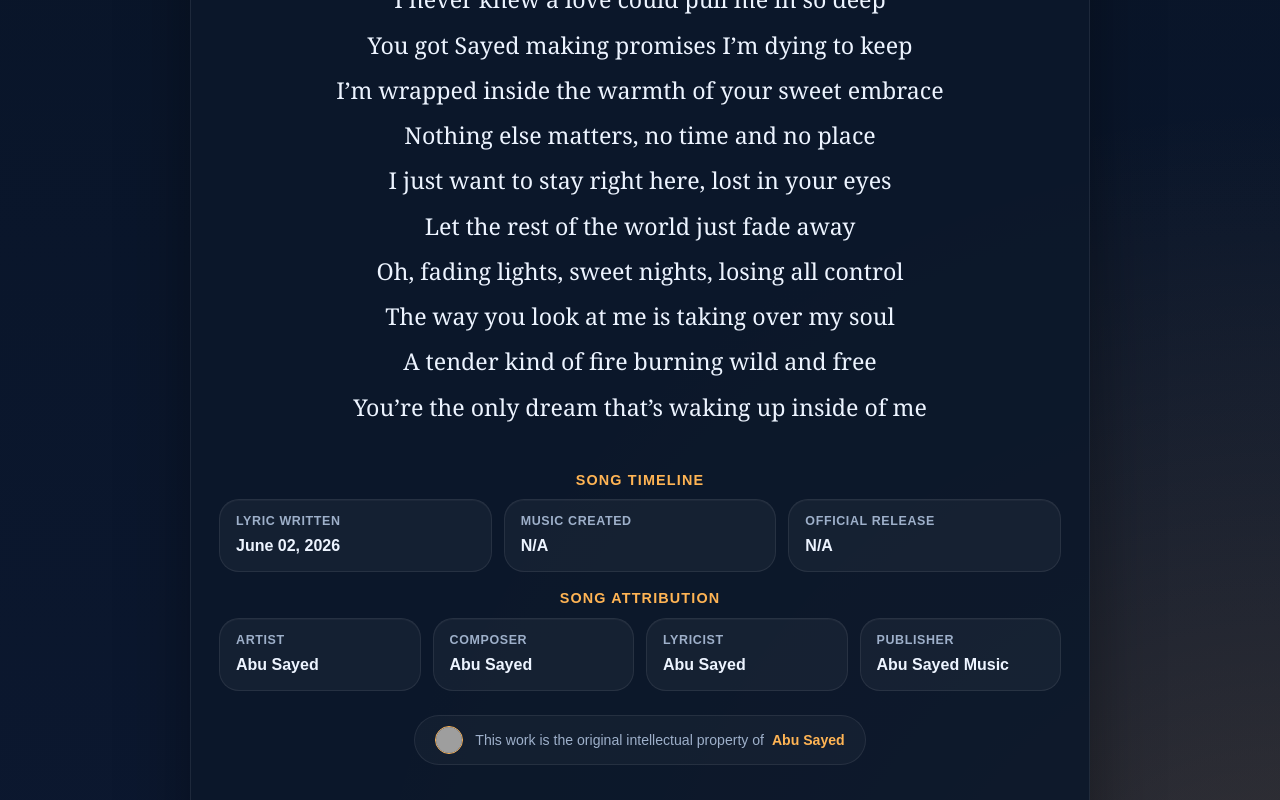
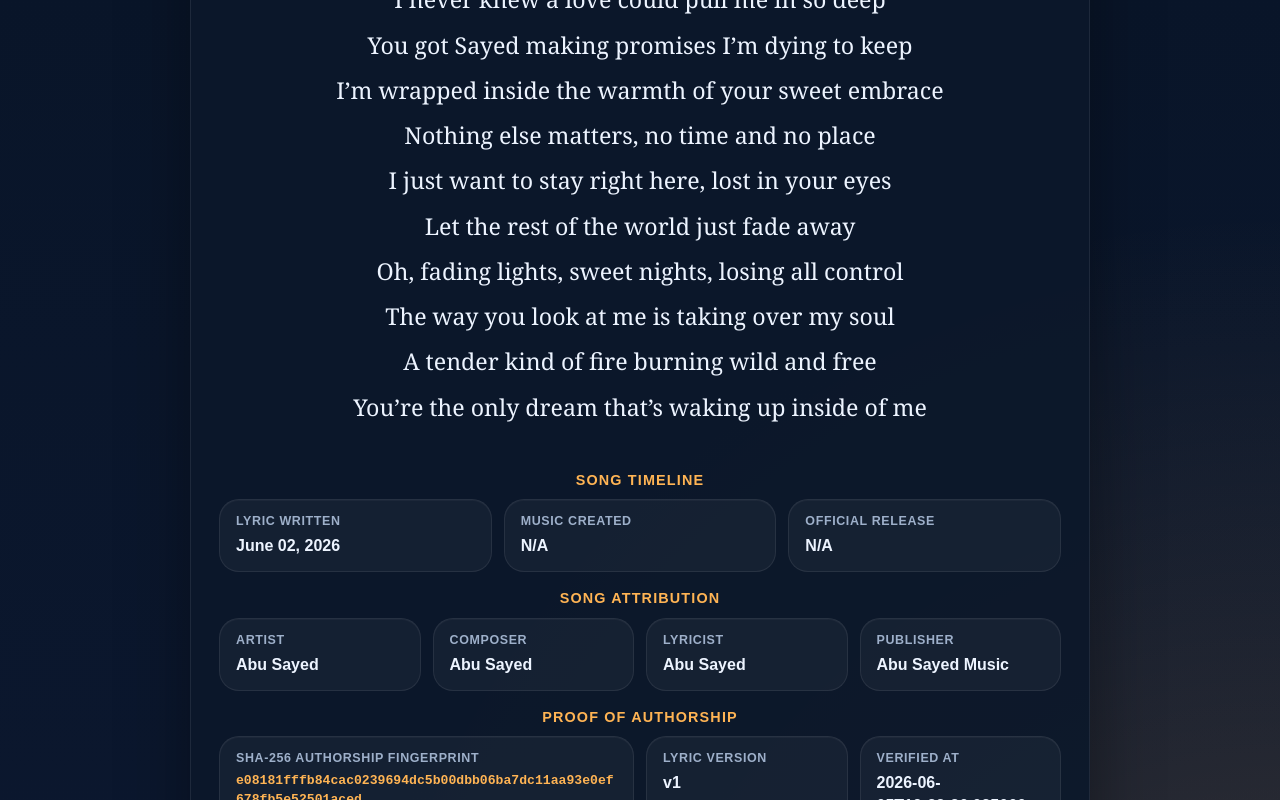
Before and after one commit to ImAbuSayed/fading-lights-sweet-nights, a plain HTML site: page index.html in a window 1280 px wide. Shown: the part 2000-2800 px from the top of the page. Drawn offline with Linux system fonts and the light colour scheme; grey boxes are pictures that could not be loaded.

Commit message:
feat: update song assets v1 with signed GPG commit [verified]

```diff
--- a/index.html
+++ b/index.html
@@ -14,9 +14,9 @@
     <meta name="keywords" content="Fading Lights Sweet Nights, Abu Sayed lyrics, original song lyrics, Abu Sayed original song, Abu Sayed lyricist, Abu Sayed composer, Abu Sayed songwriter, official lyrics">
     <meta name="robots" content="index,follow,max-snippet:-1,max-image-preview:large,max-video-preview:-1">
     <meta name="referrer" content="strict-origin-when-cross-origin">
-    <meta name="description" content="Explore the official lyrics of &#x27;Fading Lights Sweet Nights&#x27;, a unique musical creation written and composed by Abu Sayed.">
+    <meta name="description" content="Full lyrics for &#x27;Fading Lights Sweet Nights&#x27; by Abu Sayed. An original composition, lyrics, and production by Abu Sayed.">
     <meta property="og:title" content="Fading Lights Sweet Nights - Original Lyrics by Abu Sayed">
-    <meta property="og:description" content="Explore the official lyrics of &#x27;Fading Lights Sweet Nights&#x27;, a unique musical creation written and composed by Abu Sayed.">
+    <meta property="og:description" content="Full lyrics for &#x27;Fading Lights Sweet Nights&#x27; by Abu Sayed. An original composition, lyrics, and production by Abu Sayed.">
     <meta property="og:type" content="music.song">
     <meta property="og:url" content="https://imabusayed.github.io/fading-lights-sweet-nights/">
     <meta property="og:site_name" content="Abu Sayed Music">
@@ -24,7 +24,7 @@
     <meta name="last-modified" content="2026-06-02 07:08:00">
     <meta name="twitter:card" content="summary_large_image">
     <meta name="twitter:title" content="Fading Lights Sweet Nights - Original Lyrics by Abu Sayed">
-    <meta name="twitter:description" content="Explore the official lyrics of &#x27;Fading Lights Sweet Nights&#x27;, a unique musical creation written and composed by Abu Sayed.">
+    <meta name="twitter:description" content="Full lyrics for &#x27;Fading Lights Sweet Nights&#x27; by Abu Sayed. An original composition, lyrics, and production by Abu Sayed.">
     <link rel="canonical" href="https://imabusayed.github.io/fading-lights-sweet-nights/">
     <link rel="sitemap" type="application/xml" title="Sitemap" href="https://imabusayed.github.io/fading-lights-sweet-nights/sitemap.xml">
     <link rel="author" href="https://github.com/ImAbuSayed">
@@ -100,7 +100,7 @@
       "@id": "https://imabusayed.github.io/fading-lights-sweet-nights#webpage",
       "url": "https://imabusayed.github.io/fading-lights-sweet-nights/",
       "name": "Fading Lights Sweet Nights - Original Lyrics by Abu Sayed",
-      "description": "Explore the official lyrics of 'Fading Lights Sweet Nights', a unique musical creation written and composed by Abu Sayed.",
+      "description": "Full lyrics for 'Fading Lights Sweet Nights' by Abu Sayed. An original composition, lyrics, and production by Abu Sayed.",
       "isPartOf": {
         "@id": "https://music.abusayed.com.bd/#website"
       },
@@ -537,7 +537,7 @@
 
         <div class="controls">
             <button class="btn-speak" id="speakBtn" title="Read the lyrics aloud"><span id="speakText">Read Aloud</span></button>
-            <a href="https://music.abusayed.com.bd/Licensing/?https://imabusayed.github.io/fading-lights-sweet-nights/" class="btn-license" title="Get licensing for this song" target="_blank">Get a Licensing Quote for Fading Lights Sweet Nights</a>
+            <a href="https://music.abusayed.com.bd/Licensing/?https://imabusayed.github.io/fading-lights-sweet-nights/" class="btn-license" title="Get licensing for this song" target="_blank">Obtain a Music License for Fading Lights Sweet Nights</a>
 
         </div>
         <br>
@@ -612,6 +612,26 @@
             <div class="meta-card">
                 <span class="meta-label">Publisher</span>
                 <strong>Abu Sayed Music</strong>
+            </div>
+
+                </div>
+            </div>
+
+            <div class="details-block">
+                <div class="details-title">Proof of Authorship</div>
+                <div class="meta-grid">
+
+            <div class="meta-card" style="grid-column: span 2;">
+                <span class="meta-label">SHA-256 Authorship Fingerprint</span>
+                <strong style="word-break: break-all; font-family: monospace; font-size: 0.82rem; color: var(--accent);">e08181fffb84cac0239694dc5b00dbb06ba7dc11aa93e0ef678fb5e52501aced</strong>
+            </div>
+            <div class="meta-card">
+                <span class="meta-label">Lyric Version</span>
+                <strong>v1</strong>
+            </div>
+            <div class="meta-card">
+                <span class="meta-label">Verified At</span>
+                <strong>2026-06-05T19:22:36.035066</strong>
             </div>
 
                 </div>
```
Also changed, not shown: excerpts/Bridge-Preview.txt (added), excerpts/Chorus-Preview.txt (added), excerpts/Final-Chorus-Preview.txt (added), excerpts/Hook-Preview.txt (added), excerpts/Post-Chorus-2-Preview.txt (added), excerpts/Post-Chorus-Preview.txt (added), excerpts/Pre-Chorus-2-Preview.txt (added), excerpts/Pre-Chorus-Preview.txt (added), excerpts/Verse-1-Preview.txt (added), excerpts/Verse-2-Preview.txt (added), hashes.txt (added), llms.txt, lyrics_backup/2026-06-05_fading-lights-sweet-nights-v1.txt (added), manifest.json (added), 1 other file.
